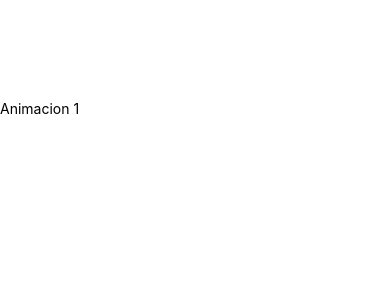
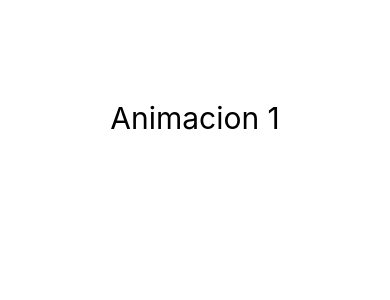
Before and after one commit to Ricardo-VP/RN-animaciones, a React Native app: screen / in a window 390 px wide. Shown: the top 300 px of the page. Built offline with nearby package versions, Linux system fonts and the light colour scheme.

Commit message:
Animando la opacidad de un texto al iniciar la app

```diff
--- a/components/Animacion1.js
+++ b/components/Animacion1.js
@@ -1,12 +1,35 @@
-import React from 'react';
-import {StyleSheet, Text, Animated} from 'react-native';
+/* eslint-disable no-unused-vars */
+/* eslint-disable no-trailing-spaces */
+/* eslint-disable prettier/prettier */
+import React, {useState, useEffect} from 'react';
+import {StyleSheet, Text, Animated, NativeModules} from 'react-native';
 
 const Animacion1 = () => {
+  const [animacion] = useState(new Animated.Value(0));
+  useEffect(() => {
+    Animated.timing(animacion, {
+      toValue: 1, // al valor final
+      duration: 500, // duracion
+    }).start(); // inicia la animacion
+  }, []);
   return (
     <>
-      <Text>Animacion 1</Text>
+      <Animated.View
+        style={{
+            opacity: animacion,
+        }}
+      >
+        <Text style={styles.texto}>Animacion 1</Text>
+      </Animated.View>
     </>
   );
 };
 
+const styles = StyleSheet.create({
+  texto: {
+    fontSize: 30,
+    textAlign: 'center',
+  },
+});
+
 export default Animacion1;
```
